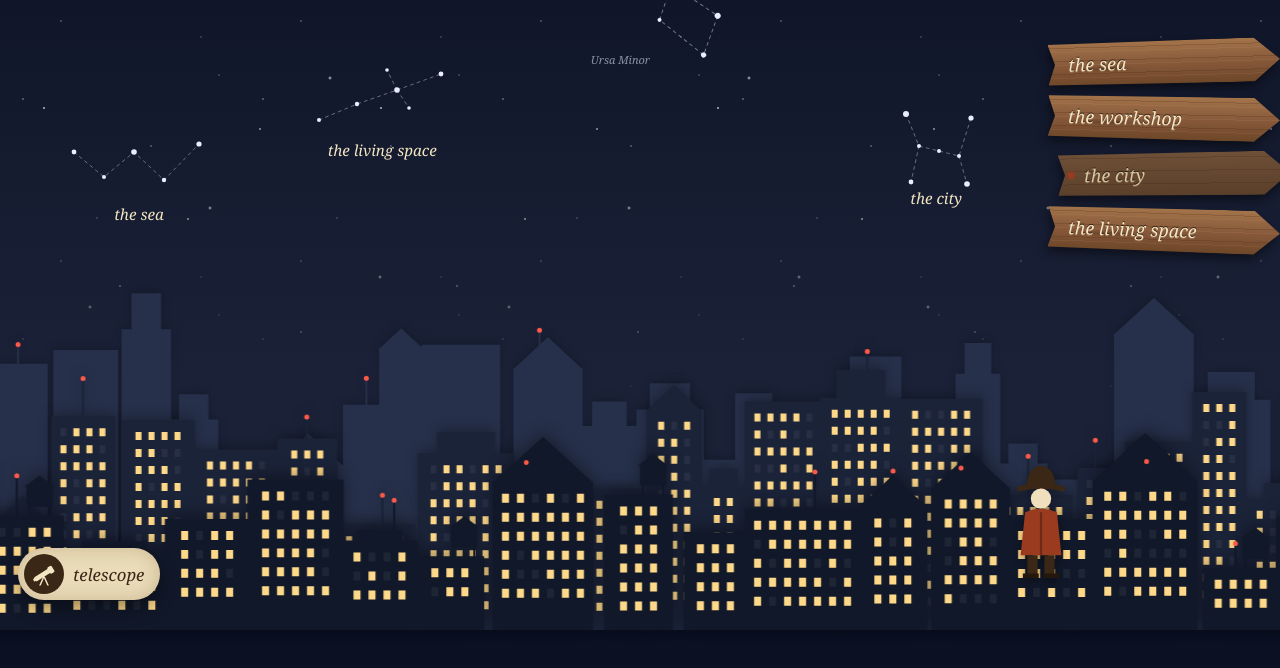
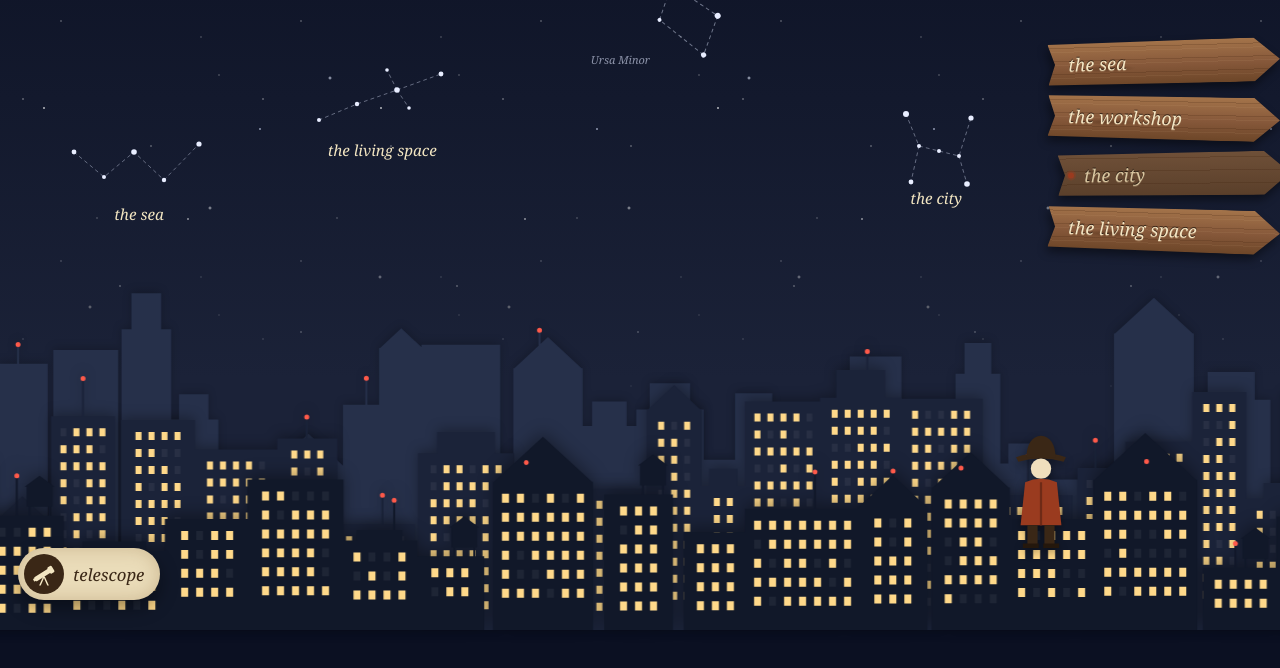
Before and after one commit to Da-Vnky/Da-Vnky, a plain HTML site: page city.html in a window 1280 px wide. Shown: the part 182-850 px from the top of the page. Drawn offline with Linux system fonts and the light colour scheme; no server answers; a web font is replaced by a local one.

Commit message:
Upload files to "/"

```diff
--- a/city.html
+++ b/city.html
@@ -14,6 +14,11 @@
     <link href="https://fonts.googleapis.com/css2?family=IM+Fell+English:ital@0;1&family=IM+Fell+English+SC&display=swap" rel="stylesheet">
 
     <link rel="stylesheet" href="sky/sky.css">
+    <style>
+        /* feet on the rooftop: 45% of the way up the roof strip (20vh tall, 17vh on phones) */
+        .city-char { position: fixed; z-index: 3; right: 16vw; bottom: calc(max(20vh, 130px) * .45 - 2px); height: 17vh; min-height: 90px; }
+        @media (max-width: 620px) { .city-char { bottom: calc(max(17vh, 110px) * .45 - 2px); height: 14vh; min-height: 70px; } }
+    </style>
 </head>
 <body data-place="city" data-voyage="160">
 
@@ -37,8 +42,9 @@
     </button>
 
     <!-- the traveller, stargazing. your own: assets/characters/city.(gif|png|webp|svg) -->
-    <div class="character scene-character" data-asset="assets/characters/city" data-say="clear skies tonight"
-         aria-label="the traveller" style="position: fixed; z-index: 2; right: 16vw; bottom: 5vh; height: 17vh; min-height: 90px;"></div>
+    <!-- they stand on the rooftop (sky/ground-city.js draws it; your own: assets/city/foreground) -->
+    <div class="character scene-character city-char" data-asset="assets/characters/city" data-say="clear skies tonight"
+         aria-label="the traveller"></div>
 
 
     <script src="sky/sky.js"></script>
```
Also changed, not shown: living.html (+1 -1 lines).
